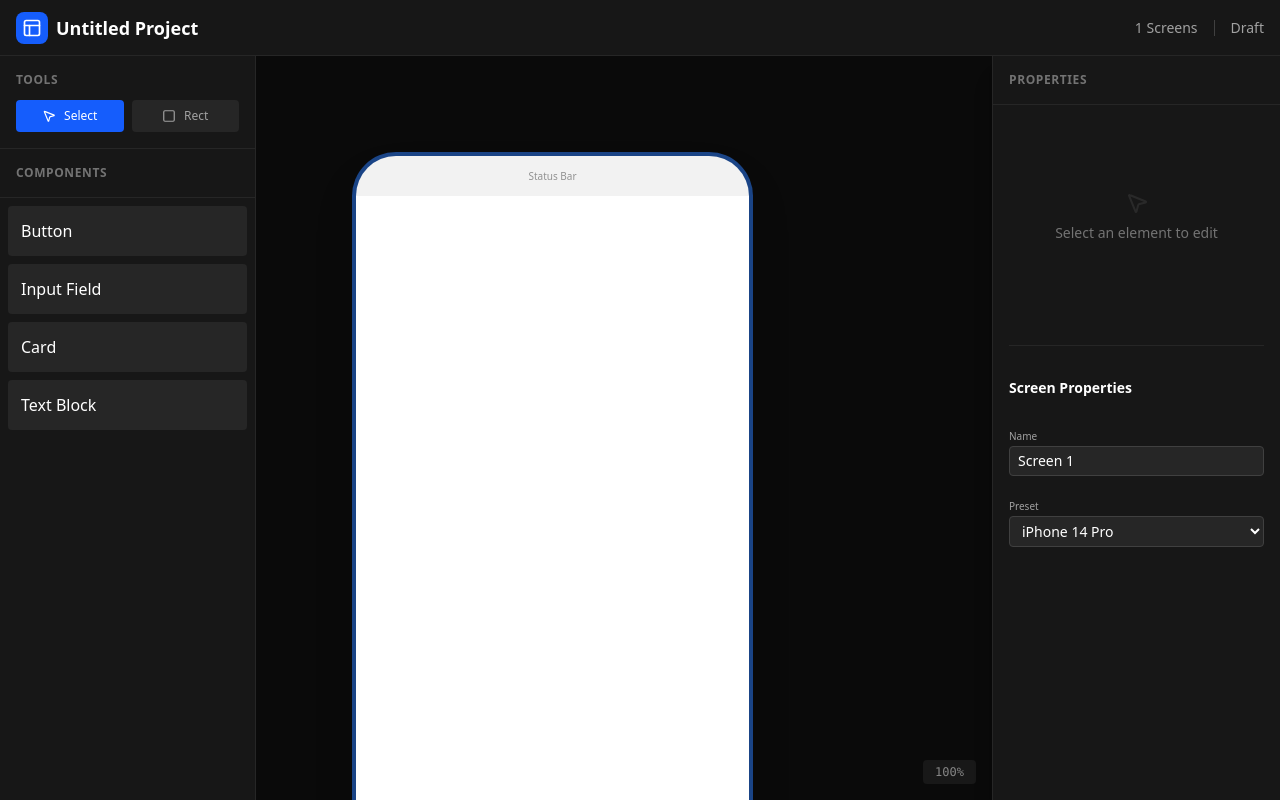
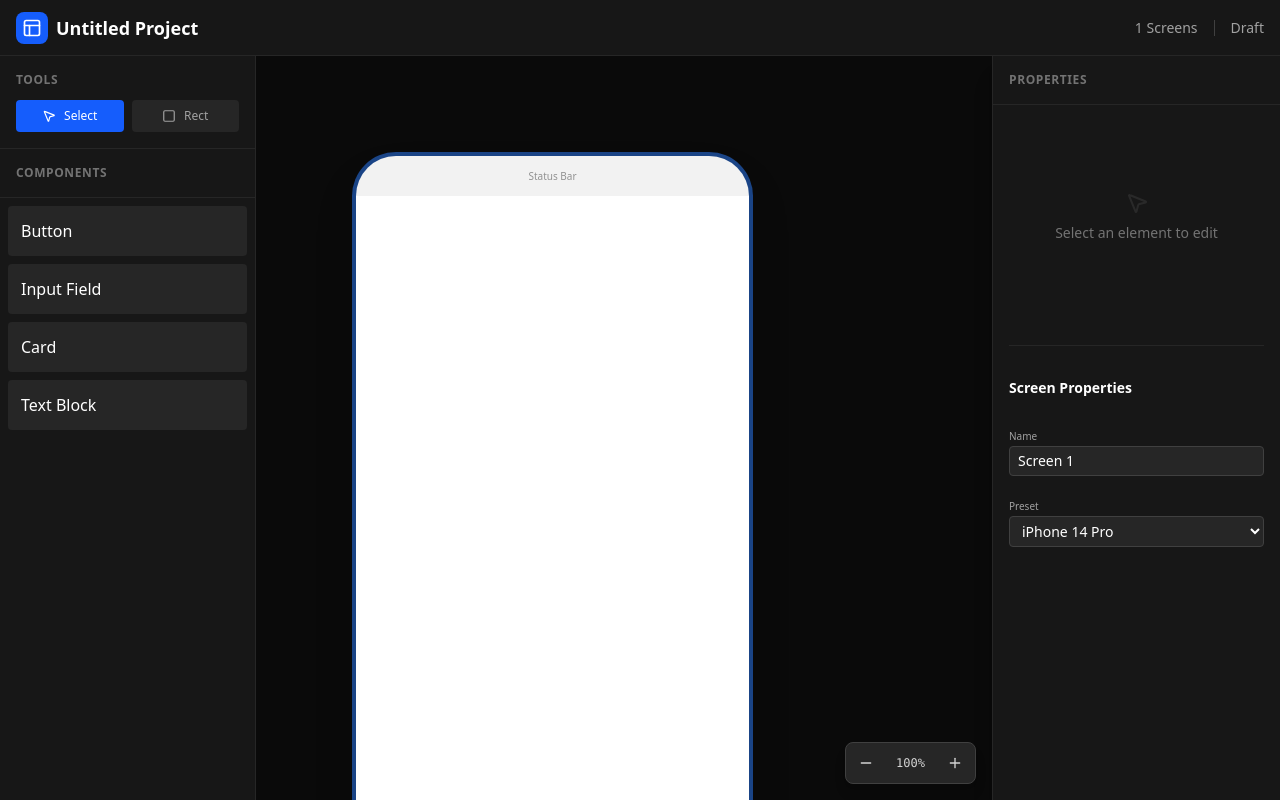
Before and after one commit to quvoid/Wireframe, a React app in the folder app/: page / in a window 1280 px wide. Built offline with nearby package versions, Linux system fonts and the light colour scheme; the HTML template or start-up script is replaced by a standard one.

Commit message:
feat: add on-screen zoom controls

```diff
--- a/app/src/components/canvas/Canvas.tsx
+++ b/app/src/components/canvas/Canvas.tsx
@@ -1,6 +1,7 @@
 import { useEffect, useRef, useState } from 'react';
 import { useProjectStore } from '../../store/projectStore';
 import { ScreenContainer } from './ScreenContainer';
+import { Minus, Plus } from 'lucide-react';
 
 
 export function Canvas() {
@@ -95,10 +96,28 @@ export function Canvas() {
             </div>
 
             {/* Controls Overlay */}
-            <div className="absolute bottom-4 right-4 flex gap-2">
-                <div className="bg-neutral-800 text-white px-3 py-1 rounded text-xs font-mono opacity-50">
+            <div className="absolute bottom-4 right-4 flex items-center gap-2 bg-neutral-800 p-1.5 rounded-lg border border-neutral-700 shadow-lg">
+                <button
+                    className="p-1.5 hover:bg-neutral-700 rounded text-neutral-300 hover:text-white transition-colors"
+                    onClick={() => setZoom(z => Math.max(0.1, z - 0.1))}
+                    title="Zoom Out"
+                >
+                    <Minus size={16} />
+                </button>
+                <div
+                    className="px-2 text-xs font-mono text-neutral-300 min-w-[3ch] text-center cursor-pointer hover:text-white"
+                    onClick={() => setZoom(1)}
+                    title="Reset to 100%"
+                >
                     {Math.round(zoom * 100)}%
                 </div>
+                <button
+                    className="p-1.5 hover:bg-neutral-700 rounded text-neutral-300 hover:text-white transition-colors"
+                    onClick={() => setZoom(z => Math.min(5, z + 0.1))}
+                    title="Zoom In"
+                >
+                    <Plus size={16} />
+                </button>
             </div>
 
             {screens.length === 0 && (
```
